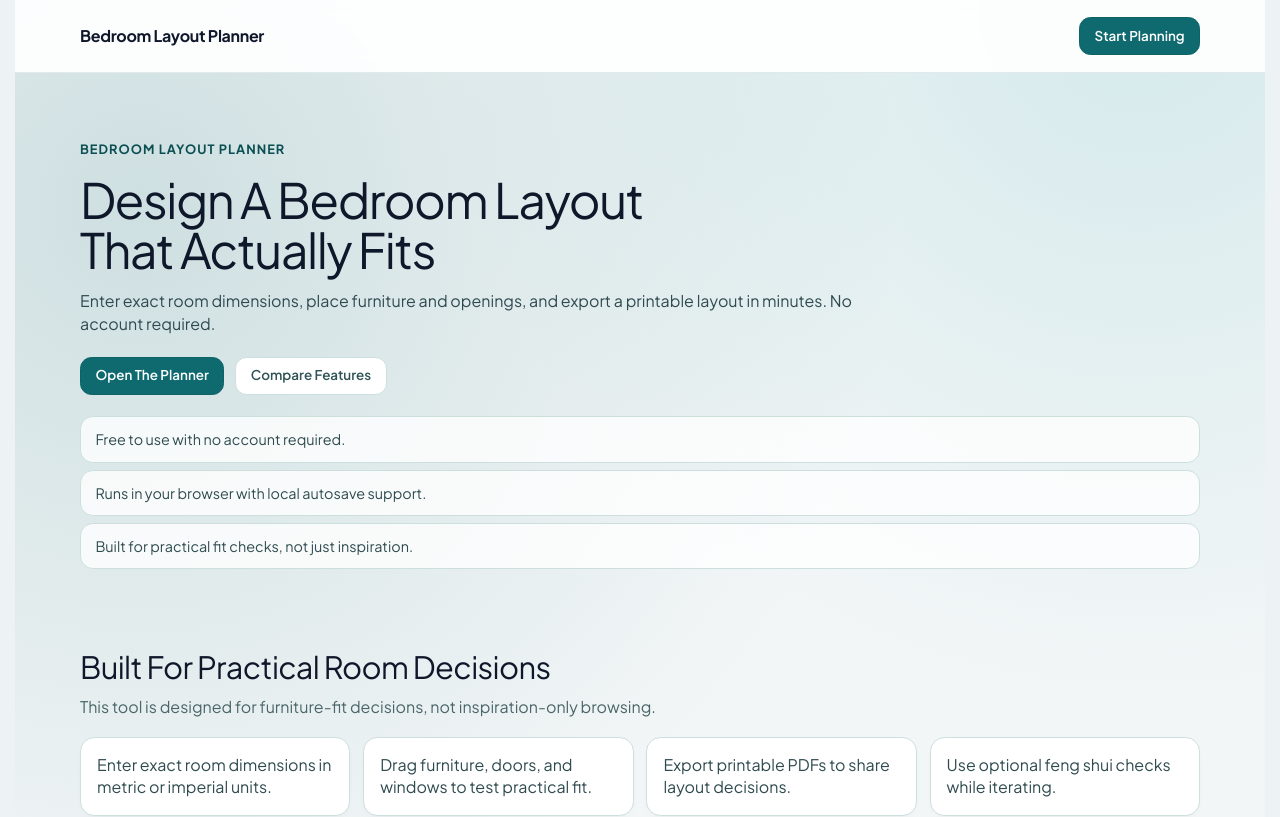
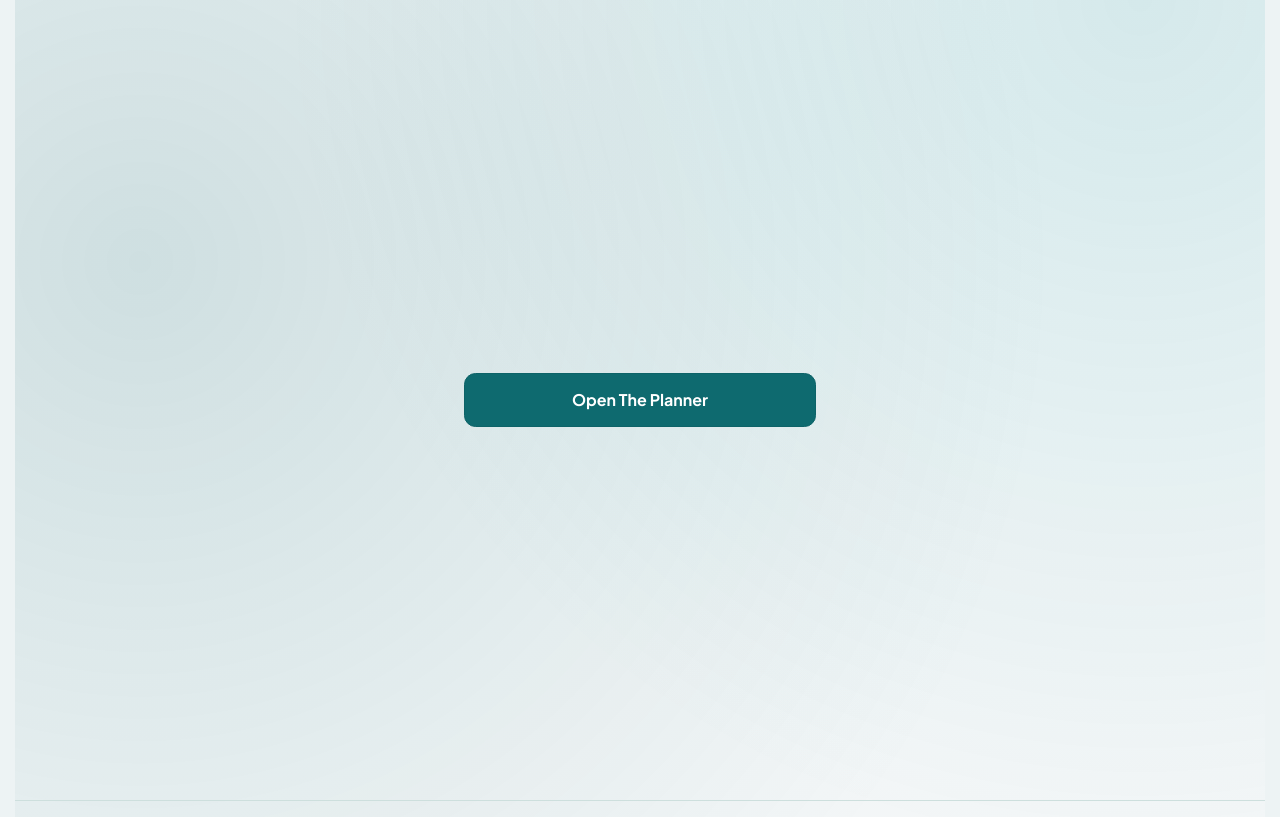
Before and after one commit to Slaymish/BedroomLayoutDesigner, a React (Vite) app: page / in a window 1280 px wide. Shown: the top 817 px of the page. Built offline with nearby package versions, Linux system fonts and the light colour scheme.

Commit message:
feat: implement CTA-first landing page layout to enhance user experience

```diff
--- a/src/components/LandingPage.css
+++ b/src/components/LandingPage.css
@@ -12,90 +12,55 @@
   margin: 0 auto;
 }
 
-.landing-header {
-  position: sticky;
-  top: 0;
-  z-index: 20;
-  backdrop-filter: blur(10px);
-  border-bottom: 1px solid var(--app-header-border);
-  background: color-mix(in srgb, var(--app-header-bg) 92%, transparent);
+.landing-sr-only {
+  position: absolute;
+  width: 1px;
+  height: 1px;
+  margin: -1px;
+  padding: 0;
+  border: 0;
+  clip: rect(0 0 0 0);
+  overflow: hidden;
+  white-space: nowrap;
 }
 
-.landing-header-inner {
-  min-height: 4.5rem;
-  display: flex;
-  justify-content: space-between;
-  align-items: center;
-  gap: 1rem;
+.landing-launchpad {
+  min-height: 100vh;
+  display: grid;
+  place-items: center;
+  padding: 1.2rem;
 }
 
-.landing-brand {
-  font-weight: 700;
-  letter-spacing: -0.02em;
-  color: var(--text-heading);
-  text-decoration: none;
-}
-
-.landing-hero {
-  padding: 4.25rem 0 3rem;
-}
-
-.landing-hero-inner {
-  display: grid;
-  gap: 1rem;
-}
-
-.landing-kicker {
-  margin: 0;
-  color: var(--accent-ink);
-  font-size: 0.8rem;
-  text-transform: uppercase;
-  letter-spacing: 0.08em;
+.landing-launchpad-cta {
+  min-width: min(22rem, calc(100vw - 2.4rem));
+  min-height: 3.35rem;
+  font-size: clamp(1rem, 1.2vw, 1.12rem);
   font-weight: 700;
 }
 
-.landing-title {
-  margin: 0;
-  color: var(--text-heading);
-  font-size: clamp(2rem, 3.8vw, 3.4rem);
-  line-height: 1.02;
-  letter-spacing: -0.03em;
-  max-width: 16ch;
-}
-
-.landing-subtitle {
-  margin: 0;
-  max-width: 66ch;
-  color: var(--text-soft);
-  font-size: 1rem;
-}
-
-.landing-cta-row {
-  display: flex;
-  flex-wrap: wrap;
-  gap: 0.7rem;
-  margin-top: 0.35rem;
-}
-
 .landing-proof-list {
-  margin: 0.35rem 0 0;
+  margin: 1rem 0 0;
   padding: 0;
   list-style: none;
   display: grid;
-  gap: 0.45rem;
+  gap: 0.55rem;
 }
 
 .landing-proof-list li {
-  padding: 0.75rem 0.9rem;
+  padding: 0.9rem 1rem;
   border-radius: 0.8rem;
   border: 1px solid var(--border-subtle);
   background: color-mix(in srgb, var(--surface-card) 80%, transparent);
-  font-size: 0.9rem;
+  font-size: 0.92rem;
   color: var(--text-soft);
 }
 
 .landing-section {
-  padding: 1.7rem 0 2rem;
+  padding: 1.9rem 0 2.1rem;
+}
+
+.landing-details-intro {
+  border-top: 1px solid var(--border-subtle);
 }
 
 .landing-section-title {
@@ -222,11 +187,11 @@
 }
 
 @media (max-width: 640px) {
-  .landing-hero {
-    padding-top: 3.25rem;
-  }
-
   .landing-container {
     width: min(1120px, calc(100% - 1.2rem));
   }
+
+  .landing-launchpad {
+    padding: 0.8rem;
+  }
 }
--- a/src/components/LandingPage.tsx
+++ b/src/components/LandingPage.tsx
@@ -6,7 +6,7 @@ import {
   LANDING_FEATURE_BULLETS,
 } from '../content/landingContent';
 
-type LandingCtaPlacement = 'header' | 'hero' | 'comparison';
+type LandingCtaPlacement = 'launchpad' | 'comparison';
 
 interface LandingPageProps {
   onStartPlanning: (placement: LandingCtaPlacement) => void;
@@ -17,35 +17,23 @@ const toSlug = (value: string) => value.toLowerCase().replace(/[^a-z0-9]+/g, '-'
 export default function LandingPage({ onStartPlanning }: LandingPageProps) {
   return (
     <div className="landing-shell">
-      <header className="landing-header">
-        <div className="landing-container landing-header-inner">
-          <a className="landing-brand" href="/" aria-label="Bedroom Layout Planner home">
-            Bedroom Layout Planner
-          </a>
-          <button className="ui-btn ui-btn-primary" onClick={() => onStartPlanning('header')}>
-            Start Planning
+      <main>
+        <h1 className="landing-sr-only">Bedroom Layout Planner</h1>
+
+        <section className="landing-launchpad" aria-label="Start planning">
+          <button className="ui-btn ui-btn-primary landing-launchpad-cta" onClick={() => onStartPlanning('launchpad')}>
+            Open The Planner
           </button>
-        </div>
-      </header>
+        </section>
 
-      <main>
-        <section className="landing-hero">
-          <div className="landing-container landing-hero-inner">
-            <p className="landing-kicker">Bedroom Layout Planner</p>
-            <h1 className="landing-title">Design A Bedroom Layout That Actually Fits</h1>
-            <p className="landing-subtitle">
-              Enter exact room dimensions, place furniture and openings, and export a printable layout in minutes.
-              No account required.
+        <section className="landing-section landing-details-intro" id="details">
+          <div className="landing-container">
+            <h2 className="landing-section-title">What You Can Do In The Planner</h2>
+            <p className="landing-section-subtitle">
+              If you want details first, scroll this page. If you already know what you need, use the button above and
+              start planning immediately.
             </p>
-            <div className="landing-cta-row">
-              <button className="ui-btn ui-btn-primary" onClick={() => onStartPlanning('hero')}>
-                Open The Planner
-              </button>
-              <a className="ui-btn ui-btn-ghost" href="#comparison">
-                Compare Features
-              </a>
-            </div>
-            <ul className="landing-proof-list" aria-label="Core benefits">
+            <ul className="landing-proof-list" aria-label="Core planner details">
               {LANDING_CREDIBILITY_BULLETS.map((bullet) => (
                 <li key={bullet}>{bullet}</li>
               ))}
@@ -55,9 +43,9 @@ export default function LandingPage({ onStartPlanning }: LandingPageProps) {
 
         <section className="landing-section" id="features">
           <div className="landing-container">
-            <h2 className="landing-section-title">Built For Practical Room Decisions</h2>
+            <h2 className="landing-section-title">Planner Capabilities</h2>
             <p className="landing-section-subtitle">
-              This tool is designed for furniture-fit decisions, not inspiration-only browsing.
+              Built for practical room-fit decisions with exact measurements.
             </p>
             <ul className="landing-feature-grid" aria-label="Planner capabilities">
               {LANDING_FEATURE_BULLETS.map((feature) => (
@@ -71,9 +59,9 @@ export default function LandingPage({ onStartPlanning }: LandingPageProps) {
 
         <section className="landing-section" id="comparison">
           <div className="landing-container">
-            <h2 className="landing-section-title">Feature Comparison</h2>
+            <h2 className="landing-section-title">How This Compares</h2>
             <p className="landing-section-subtitle">
-              A factual matrix of practical capabilities people usually need before moving or buying furniture.
+              A factual matrix of capabilities people typically need before moving or buying furniture.
             </p>
             <div className="landing-table-wrap" role="region" aria-label="Feature comparison table">
               <table className="landing-table">
@@ -99,7 +87,7 @@ export default function LandingPage({ onStartPlanning }: LandingPageProps) {
             </div>
             <div className="landing-comparison-cta">
               <button className="ui-btn ui-btn-primary" onClick={() => onStartPlanning('comparison')}>
-                Start Planning My Room
+                Open The Planner
               </button>
             </div>
           </div>
```
Also changed, not shown: 2 other files (tests, documents, lock files or other folders).
